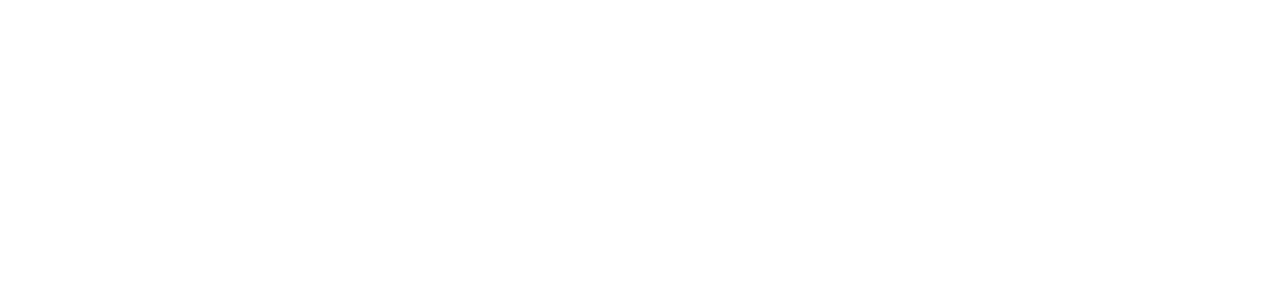
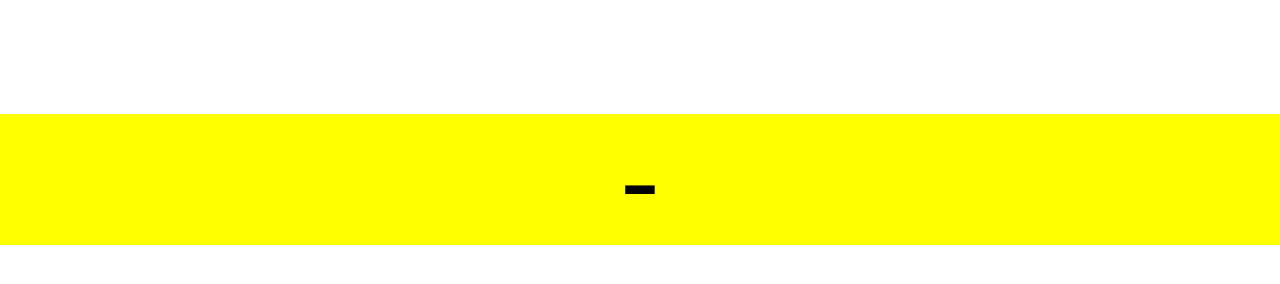
Before and after one commit to mmpk/trt01, a website: page ui/main.reel/main.html in a window 1280 px wide. Drawn offline with Linux system fonts and the light colour scheme.

Commit message:
Update component ui/main.reel/main.html

```diff
--- a/ui/main.reel/main.html
+++ b/ui/main.reel/main.html
@@ -145,7 +145,7 @@
     <div data-montage-id="main" data-montage-skin="light" class="Main">
         <div style="position: absolute; top: 0; left: 0; right: 0; bottom: 0" data-montage-id="flow">
             <div class="wrap">
-                <p data-montage-id="text"></p>
+                <p data-montage-id="text"> - </p>
             </div>
         </div>
     </div>
```
